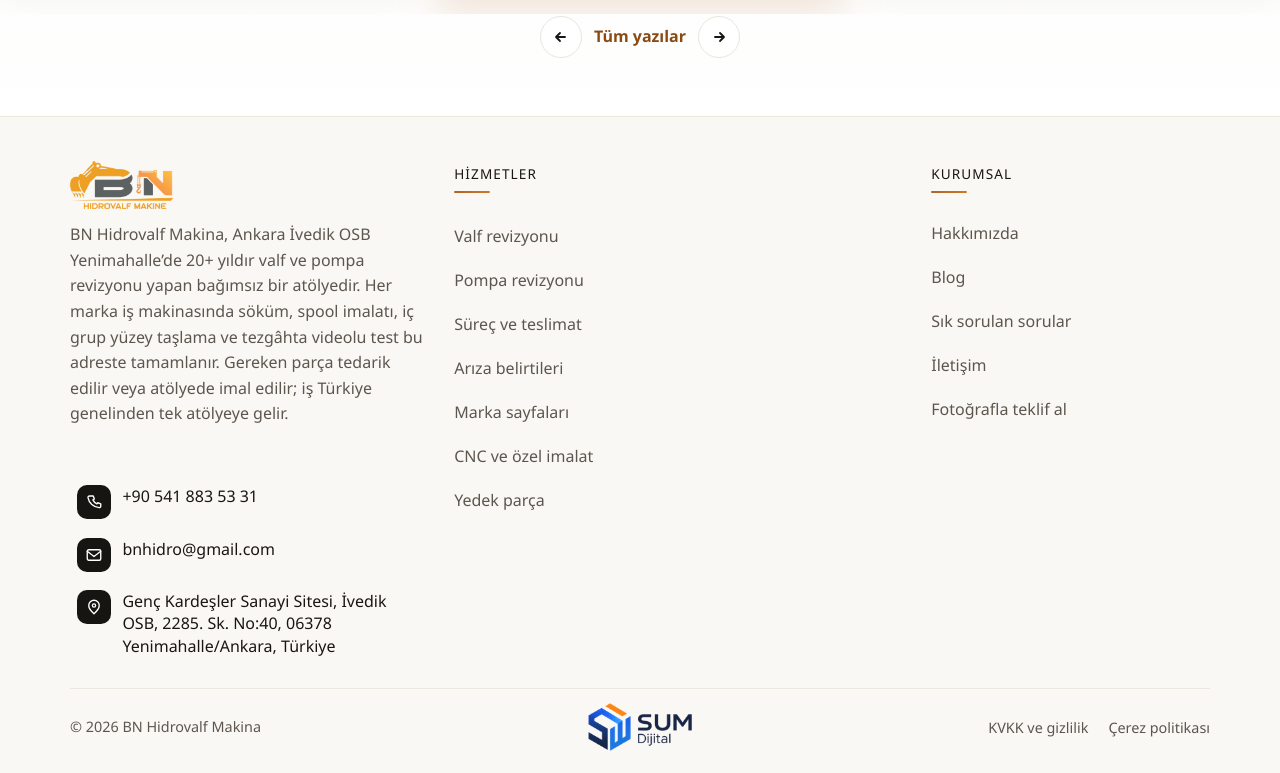
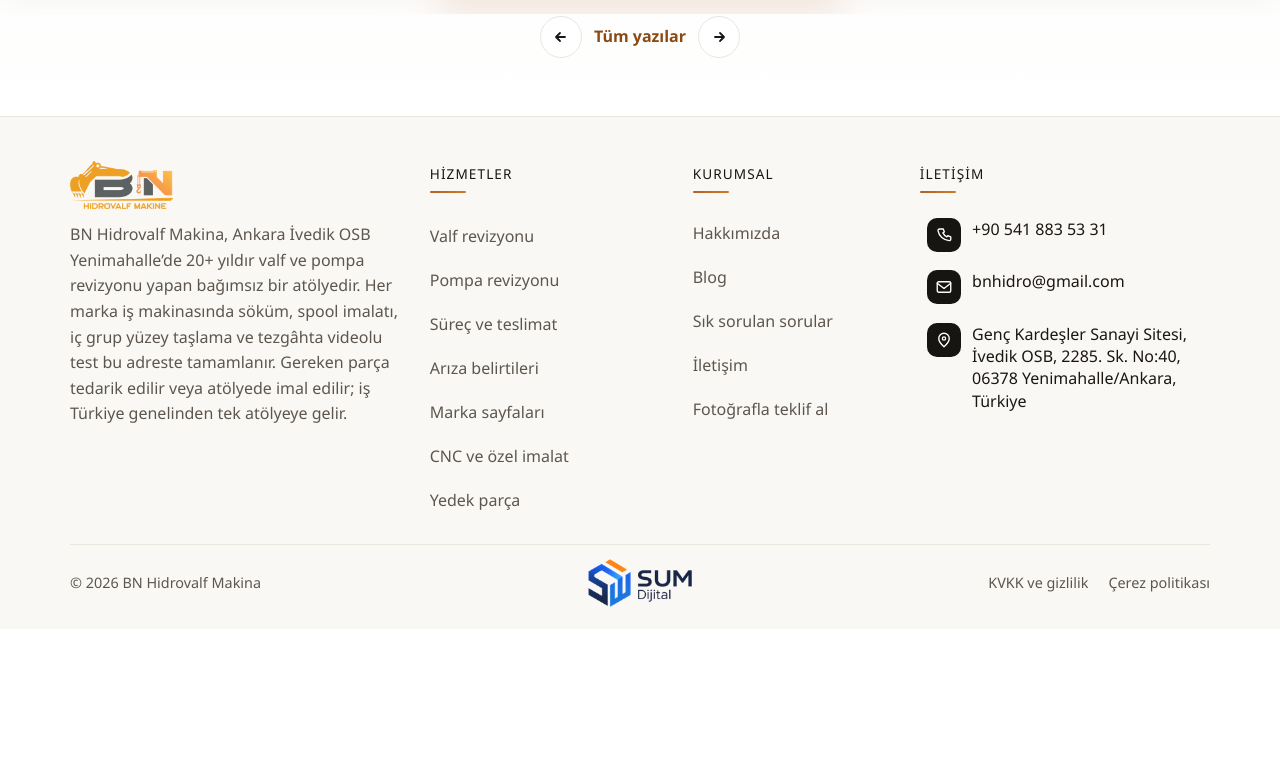
Before and after one commit to serdargurkanc-create/bn-hidrovalf-web, a Next.js app: page / in a window 1280 px wide. Shown: the part 8226-8999 px from the top of the page. After the commit the page ends 8855 px from the top, so only its background shows below. Built offline with nearby package versions, Linux system fonts and the light colour scheme.

Commit message:
v6.43: footer iletişimini sağ sütuna al
Telefon, e-posta ve adres açıklamanın altından çıktı. Sağda
İletişim başlığı altında kendi sütununda duruyor.

Co-authored-by: Serdar Gürkan Çetinkaya <serdargurkanc-create@users.noreply.github.com>

```diff
--- a/app/globals.css
+++ b/app/globals.css
@@ -1115,7 +1115,8 @@ a { color: inherit; }
   grid-template-columns: 1fr 1fr;
   gap: 1.35rem 1.25rem;
 }
-.footer-grid > div:first-child { grid-column: 1 / -1; }
+.footer-grid > div:first-child,
+.footer-contact-col { grid-column: 1 / -1; }
 .footer .brand-name { color: var(--ink); margin-bottom: 0.75rem; }
 .footer-brand {
   display: inline-block;
@@ -1160,7 +1161,7 @@ a { color: inherit; }
 .footer a:hover { color: var(--accent-ink); }
 .footer .footer-contact {
   list-style: none;
-  margin: 3.25rem 0 0;
+  margin: 0;
   padding: 0;
   display: grid;
   gap: 0.35rem;
@@ -1232,10 +1233,11 @@ a { color: inherit; }
 @media (min-width: 800px) {
   .footer { padding: 2.75rem 0 1.35rem; }
   .footer-grid {
-    grid-template-columns: minmax(0, 1.15fr) minmax(0, 1.45fr) minmax(0, 0.9fr);
+    grid-template-columns: minmax(0, 1.2fr) minmax(0, 0.85fr) minmax(0, 0.72fr) minmax(220px, 1.05fr);
     gap: 2rem 1.75rem;
   }
-  .footer-grid > div:first-child { grid-column: auto; }
+  .footer-grid > div:first-child,
+  .footer-contact-col { grid-column: auto; }
   .footer-legal {
     margin-top: 1.5rem;
     padding-top: 0.9rem;
--- a/components/Footer.tsx
+++ b/components/Footer.tsx
@@ -27,40 +27,6 @@ export function Footer() {
             adreste tamamlanır. Gereken parça tedarik edilir veya atölyede imal
             edilir; iş Türkiye genelinden tek atölyeye gelir.
           </p>
-          <ul className="footer-contact">
-            <li>
-              <a href={`tel:${site.phoneTel}`}>
-                <span className="footer-ico" aria-hidden="true">
-                  <svg viewBox="0 0 24 24" fill="none" stroke="currentColor" strokeWidth="1.8" strokeLinecap="round" strokeLinejoin="round">
-                    <path d="M8 4h3l1.5 4-2 1.2a12 12 0 0 0 5.3 5.3L17 13l4 1.5v3a2 2 0 0 1-2.2 2A16 16 0 0 1 4 6.2 2 2 0 0 1 6 4h2z" />
-                  </svg>
-                </span>
-                <span>{site.phone}</span>
-              </a>
-            </li>
-            <li>
-              <a href={`mailto:${site.email}`}>
-                <span className="footer-ico" aria-hidden="true">
-                  <svg viewBox="0 0 24 24" fill="none" stroke="currentColor" strokeWidth="1.8" strokeLinecap="round" strokeLinejoin="round">
-                    <rect x="3" y="5" width="18" height="14" rx="2" />
-                    <path d="M3 7l9 7 9-7" />
-                  </svg>
-                </span>
-                <span>{site.email}</span>
-              </a>
-            </li>
-            <li>
-              <a href={site.maps} target="_blank" rel="noopener noreferrer">
-                <span className="footer-ico" aria-hidden="true">
-                  <svg viewBox="0 0 24 24" fill="none" stroke="currentColor" strokeWidth="1.8" strokeLinecap="round" strokeLinejoin="round">
-                    <path d="M12 21s7-6.1 7-11a7 7 0 1 0-14 0c0 4.9 7 11 7 11z" />
-                    <circle cx="12" cy="10" r="2.2" />
-                  </svg>
-                </span>
-                <span>{site.address.line}</span>
-              </a>
-            </li>
-          </ul>
         </div>
         <div>
           <h2>Hizmetler</h2>
@@ -108,6 +74,43 @@ export function Footer() {
             </li>
           </ul>
         </div>
+        <div className="footer-contact-col">
+          <h2>İletişim</h2>
+          <ul className="footer-contact">
+            <li>
+              <a href={`tel:${site.phoneTel}`}>
+                <span className="footer-ico" aria-hidden="true">
+                  <svg viewBox="0 0 24 24" fill="none" stroke="currentColor" strokeWidth="1.8" strokeLinecap="round" strokeLinejoin="round">
+                    <path d="M8 4h3l1.5 4-2 1.2a12 12 0 0 0 5.3 5.3L17 13l4 1.5v3a2 2 0 0 1-2.2 2A16 16 0 0 1 4 6.2 2 2 0 0 1 6 4h2z" />
+                  </svg>
+                </span>
+                <span>{site.phone}</span>
+              </a>
+            </li>
+            <li>
+              <a href={`mailto:${site.email}`}>
+                <span className="footer-ico" aria-hidden="true">
+                  <svg viewBox="0 0 24 24" fill="none" stroke="currentColor" strokeWidth="1.8" strokeLinecap="round" strokeLinejoin="round">
+                    <rect x="3" y="5" width="18" height="14" rx="2" />
+                    <path d="M3 7l9 7 9-7" />
+                  </svg>
+                </span>
+                <span>{site.email}</span>
+              </a>
+            </li>
+            <li>
+              <a href={site.maps} target="_blank" rel="noopener noreferrer">
+                <span className="footer-ico" aria-hidden="true">
+                  <svg viewBox="0 0 24 24" fill="none" stroke="currentColor" strokeWidth="1.8" strokeLinecap="round" strokeLinejoin="round">
+                    <path d="M12 21s7-6.1 7-11a7 7 0 1 0-14 0c0 4.9 7 11 7 11z" />
+                    <circle cx="12" cy="10" r="2.2" />
+                  </svg>
+                </span>
+                <span>{site.address.line}</span>
+              </a>
+            </li>
+          </ul>
+        </div>
       </div>
       <div className="wrap footer-legal">
         <span>© {new Date().getFullYear()} {site.name}</span>
```
